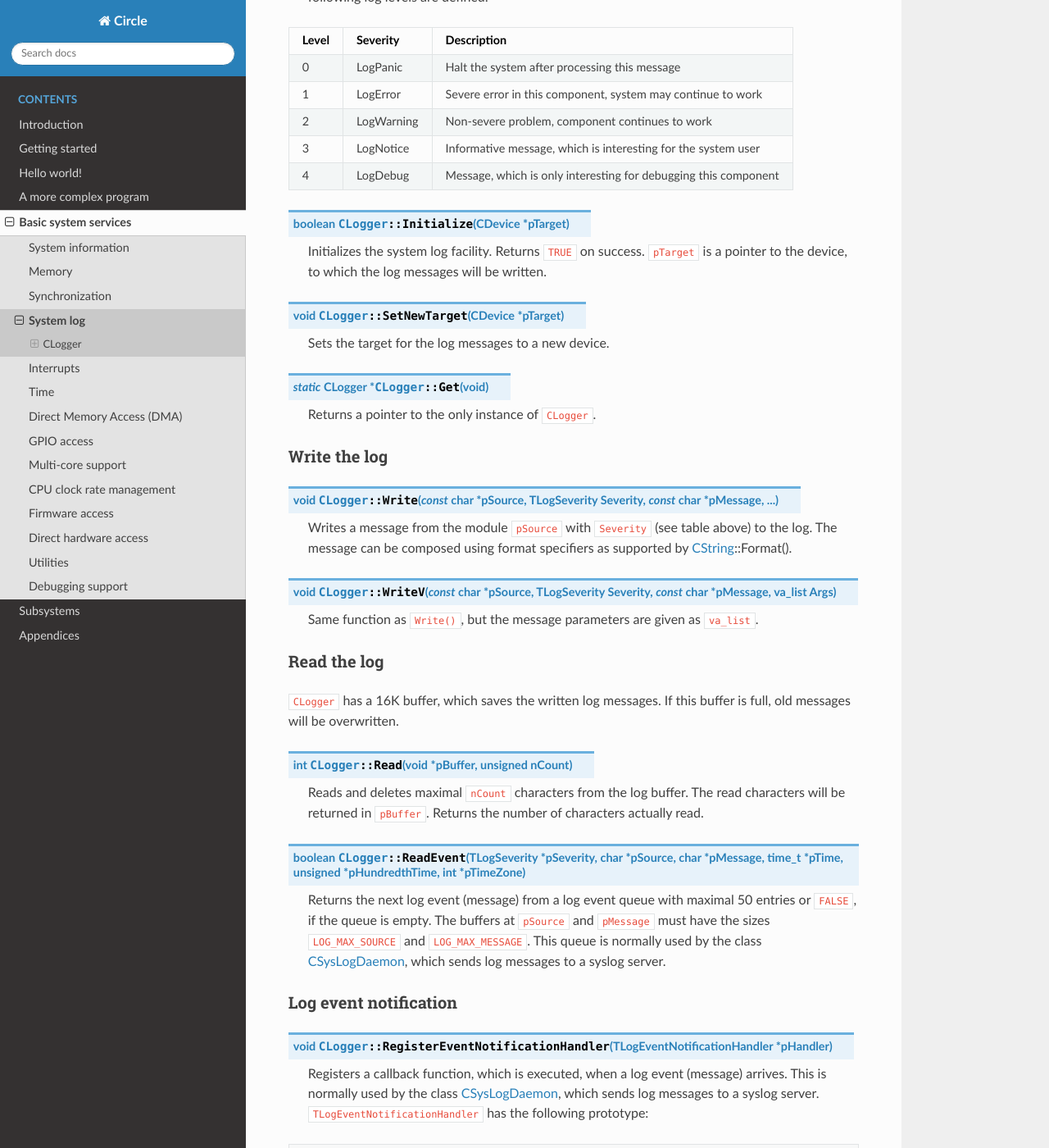
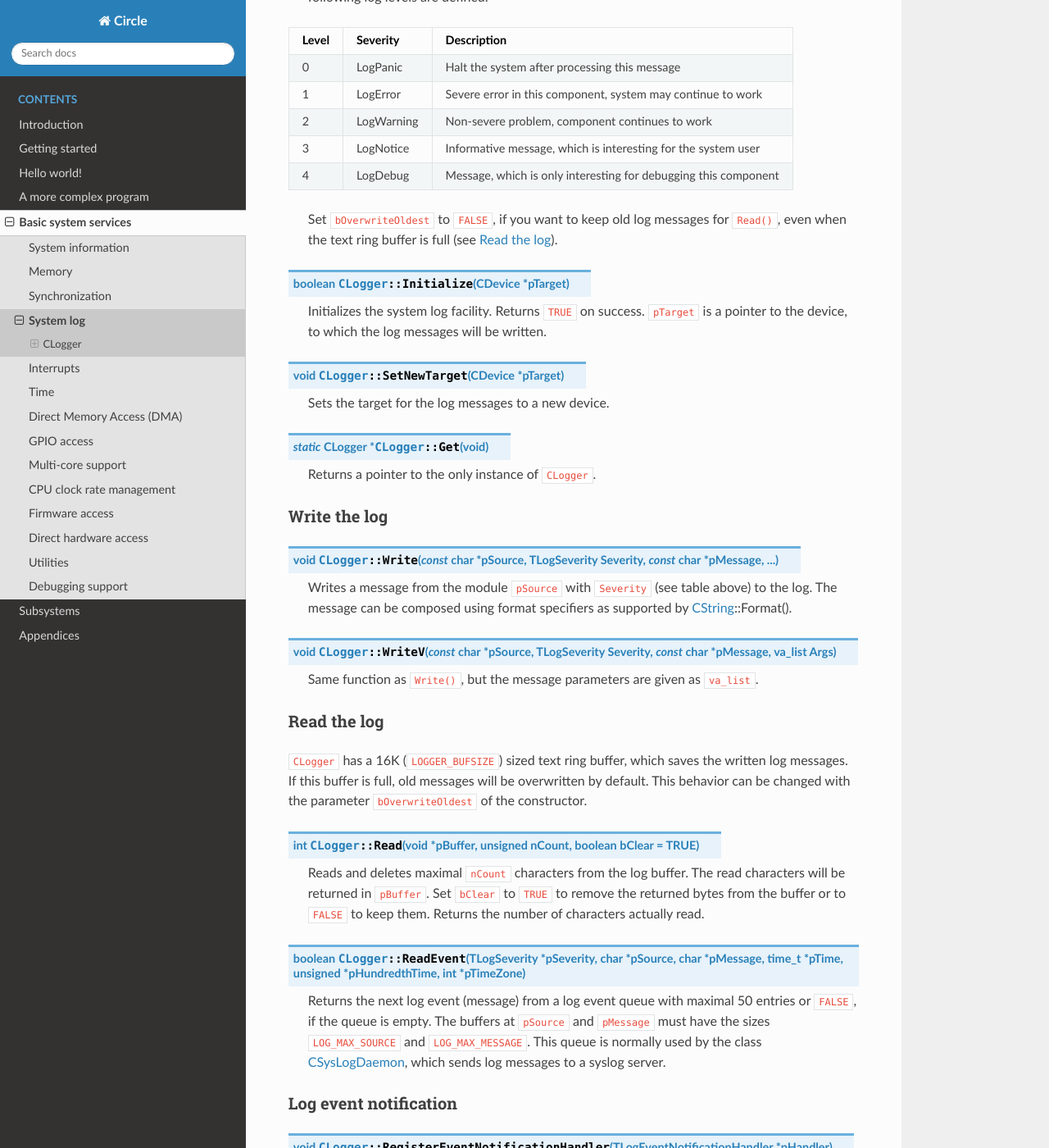
Before and after one commit to rsta2/circle-docs, a Sphinx documentation site: the page built from docs/basic-system-services/system-log.rst, in a window 1280 px wide and 1400 px high, scrolled down 762 px. Shown: the whole window at 82% size. Built offline with Sphinx 7.4.7 and the Read the Docs theme 2.0.0, drawn with Linux system fonts in a browser that asks for light colours; some of the changed text lies outside the part shown.

Commit message:
basic-system-services/system-log: Add new parameters
* bOverwriteOldest to CLogger::CLogger()
* bClear to CLogger::Read()

```diff
--- a/docs/basic-system-services/system-log.rst
+++ b/docs/basic-system-services/system-log.rst
@@ -19,7 +19,7 @@ There is exactly one or no instance of ``CLogger`` in the system. Only relativel
 Initialization
 """"""""""""""
 
-.. cpp:function:: CLogger::CLogger (unsigned nLogLevel, CTimer *pTimer = 0)
+.. cpp:function:: CLogger::CLogger (unsigned nLogLevel, CTimer *pTimer = 0, boolean bOverwriteOldest = TRUE)
 
 	Creates the instance of ``CLogger``. ``nLogLevel`` (0-4) determines, which log messages are included in the system log. Only messages with a log level smaller or equal to ``nLogLevel`` are considered. ``pTimer`` is a pointer to the system timer object. The time is not logged, if ``pTimer`` is zero. The following log levels are defined:
 
@@ -32,6 +32,8 @@ Level	Severity	Description
 3	LogNotice	Informative message, which is interesting for the system user
 4	LogDebug	Message, which is only interesting for debugging this component
 ======	==============	===============================================================
+
+	Set ``bOverwriteOldest`` to ``FALSE``, if you want to keep old log messages for ``Read()``, even when the text ring buffer is full (see :ref:`Read the log`).
 
 .. cpp:function:: boolean CLogger::Initialize (CDevice *pTarget)
 
@@ -56,14 +58,16 @@ Write the log
 
 	Same function as ``Write()``, but the message parameters are given as ``va_list``.
 
+.. _Read the log:
+
 Read the log
 """"""""""""
 
-``CLogger`` has a 16K buffer, which saves the written log messages. If this buffer is full, old messages will be overwritten.
+``CLogger`` has a 16K (``LOGGER_BUFSIZE``) sized text ring buffer, which saves the written log messages. If this buffer is full, old messages will be overwritten by default. This behavior can be changed with the parameter ``bOverwriteOldest`` of the constructor.
 
-.. cpp:function:: int CLogger::Read (void *pBuffer, unsigned nCount)
+.. cpp:function:: int CLogger::Read (void *pBuffer, unsigned nCount, boolean bClear = TRUE)
 
-	Reads and deletes maximal ``nCount`` characters from the log buffer. The read characters will be returned in ``pBuffer``. Returns the number of characters actually read.
+	Reads and deletes maximal ``nCount`` characters from the log buffer. The read characters will be returned in ``pBuffer``. Set ``bClear`` to ``TRUE`` to remove the returned bytes from the buffer or to ``FALSE`` to keep them. Returns the number of characters actually read.
 
 .. cpp:function:: boolean CLogger::ReadEvent (TLogSeverity *pSeverity, char *pSource, char *pMessage, time_t *pTime, unsigned *pHundredthTime, int *pTimeZone)
 
```
